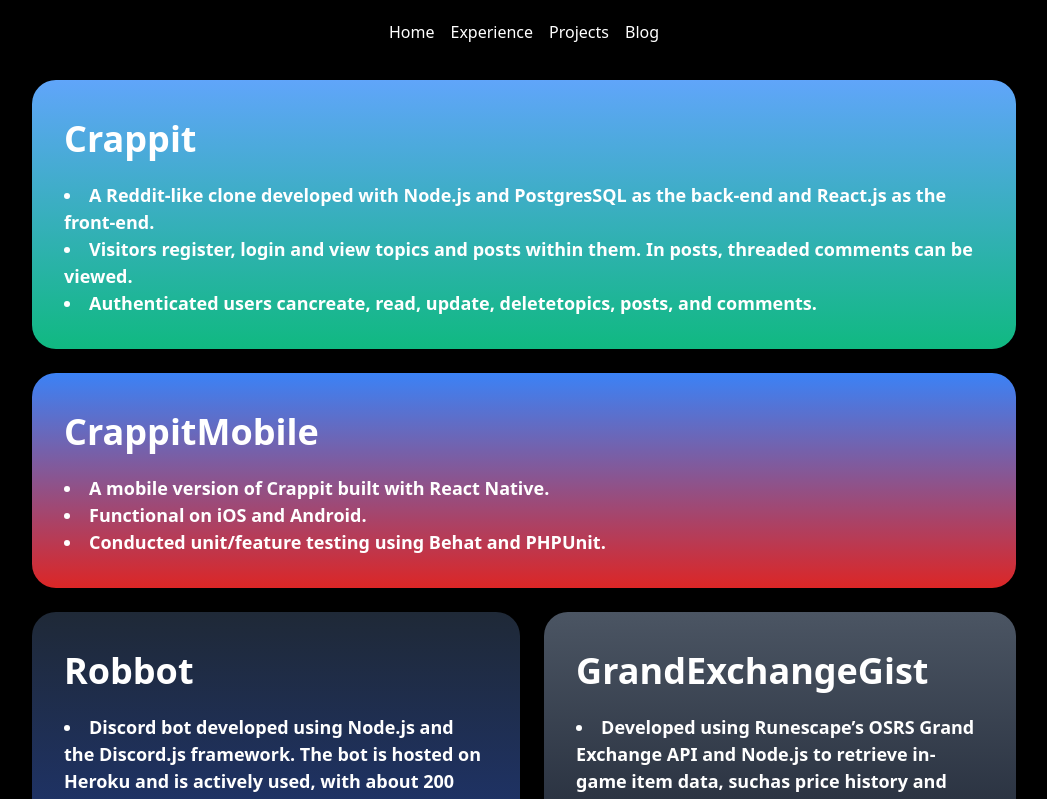
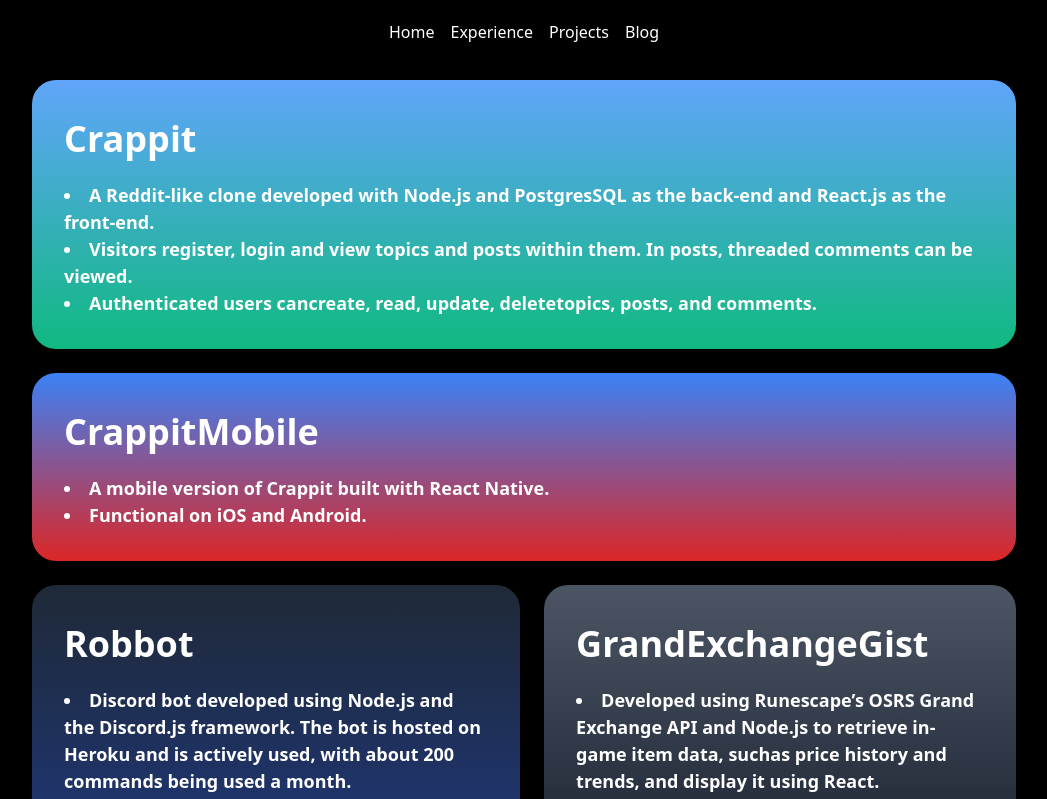
Before and after one commit to trangj/Portfolio, a Next.js app: page /projects in a window 1280 px wide. Shown: the top 799 px of the page, without its empty margins (116-1163 px from the left). Built offline with nearby package versions, Linux system fonts and the light colour scheme.

Commit message:
Update projects.tsx

```diff
--- a/src/pages/projects.tsx
+++ b/src/pages/projects.tsx
@@ -38,9 +38,6 @@ const projects = () => {
                             </li>
                             <li>
                                 Functional on iOS and Android.
-                            </li>
-                            <li>
-                                Conducted unit/feature testing using Behat and PHPUnit.
                             </li>
                         </ul>
                     </div>
```
